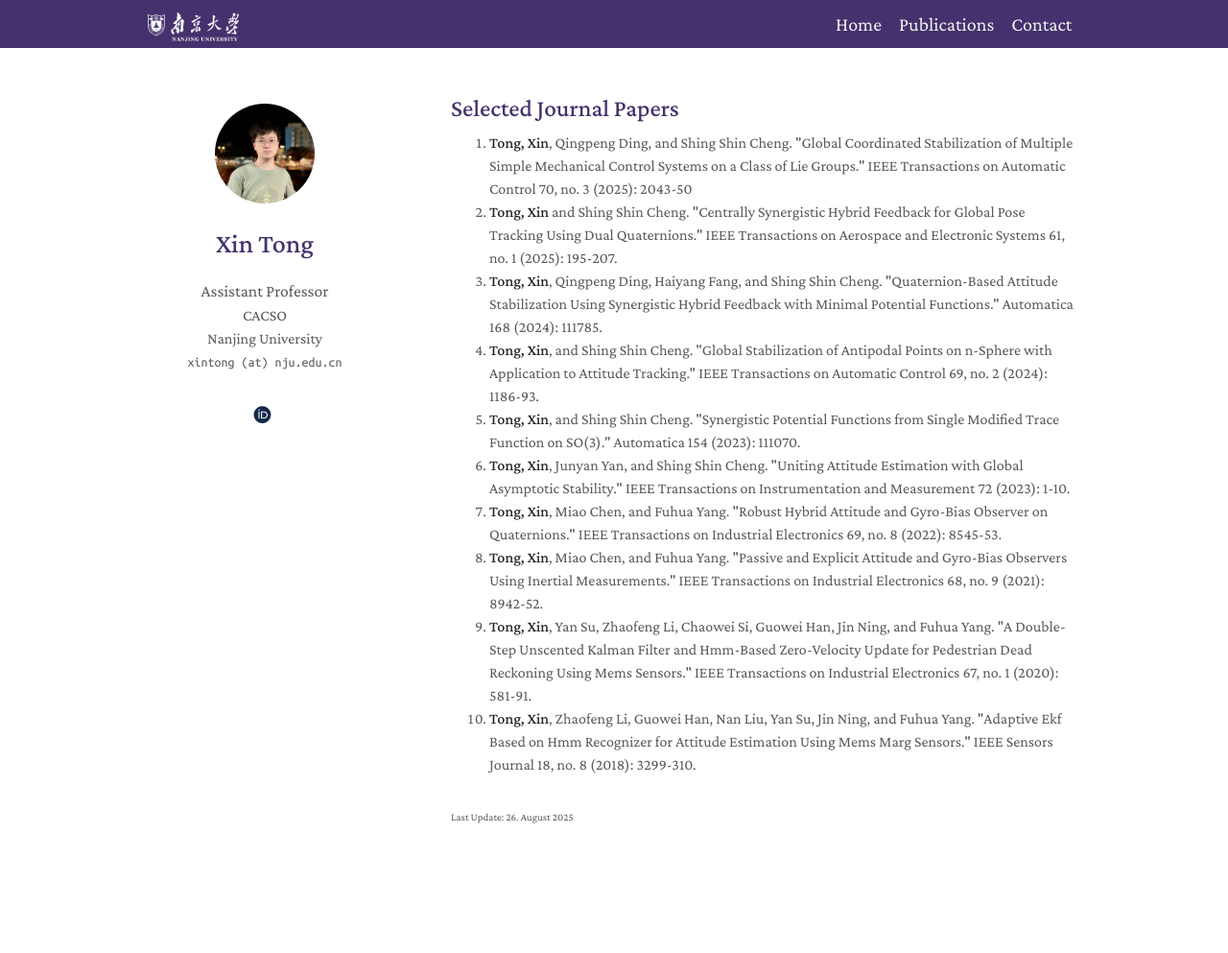
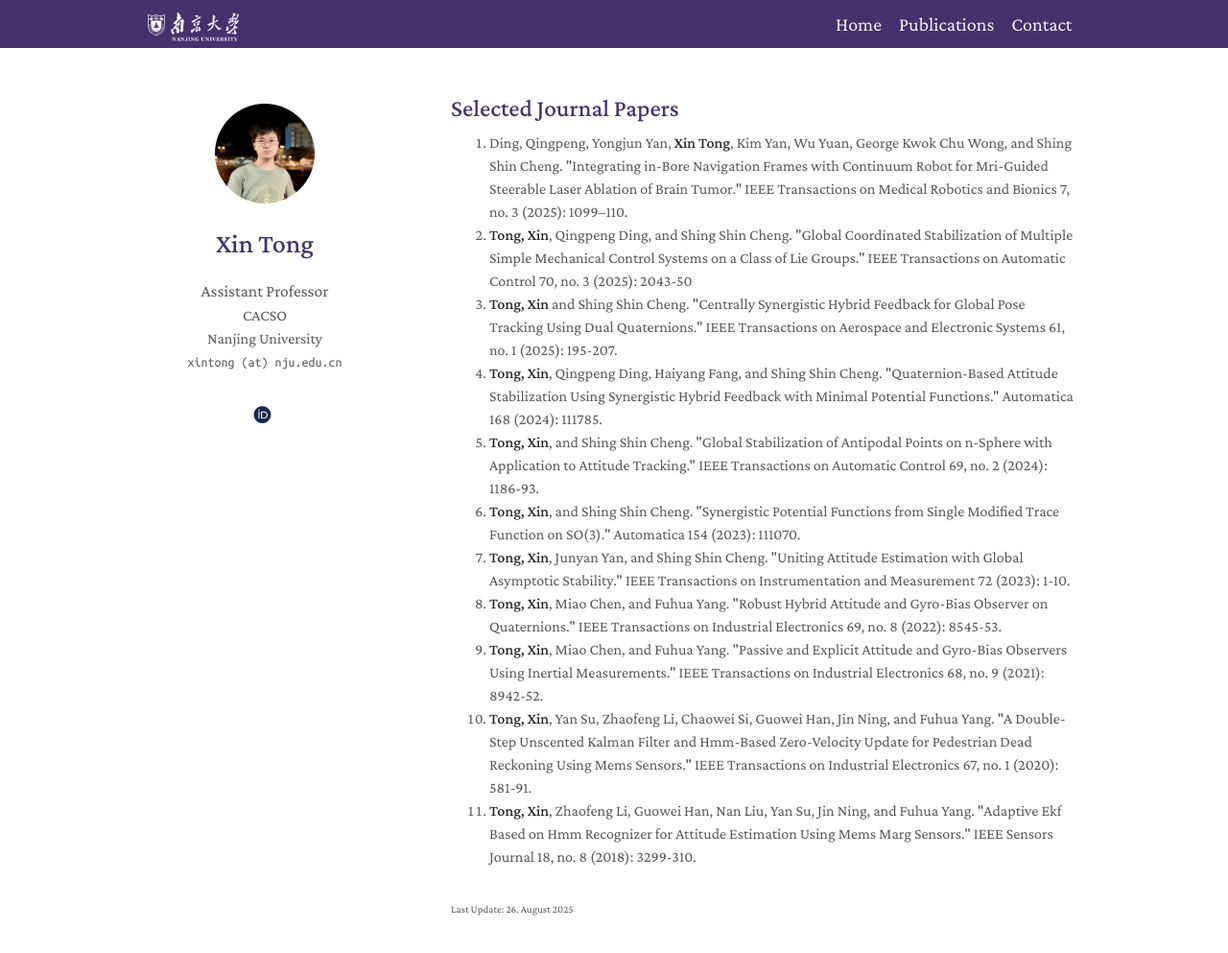
Before and after one commit to xtongin/xtongin.github.io, a Jekyll site: the page built from publications.md, in a window 1280 px wide and 1008 px high. Shown: the top 993 px of the window at 96% size. Built offline with Jekyll 4.4.1, drawn with Linux system fonts in a browser that asks for light colours; a style sheet for code colours, icons or effects is not loaded.

Commit message:
update publication Aug 26 2025

```diff
--- a/_includes/pubJournal.md
+++ b/_includes/pubJournal.md
@@ -4,6 +4,7 @@
 
 
 <ol style="margin:0 0 5px;">
+  <li><a href="https://ieeexplore.ieee.org/document/11112788"><autocolor>Ding, Qingpeng, Yongjun Yan, <strong>Xin Tong</strong>, Kim Yan, Wu Yuan, George Kwok Chu Wong, and Shing Shin Cheng. "Integrating in-Bore Navigation Frames with Continuum Robot for Mri-Guided Steerable Laser Ablation of Brain Tumor." IEEE Transactions on Medical Robotics and Bionics 7, no. 3 (2025): 1099–110.</autocolor></a></li>
   <li><a href="https://ieeexplore.ieee.org/document/10735354"><autocolor><strong>Tong, Xin</strong>, Qingpeng Ding, and Shing Shin Cheng. "Global Coordinated Stabilization of Multiple Simple Mechanical Control Systems on a Class of Lie Groups." IEEE Transactions on Automatic Control 70, no. 3 (2025): 2043-50</autocolor></a></li>
   <li><a href="https://ieeexplore.ieee.org/document/10645234"><autocolor><strong>Tong, Xin</strong> and Shing Shin Cheng. "Centrally Synergistic Hybrid Feedback for Global Pose Tracking Using Dual Quaternions." IEEE Transactions on Aerospace and Electronic Systems 61, no. 1 (2025): 195-207.</autocolor></a></li>
   <li><a href="https://doi.org/10.1016/j.automatica.2024.111785"><autocolor><strong>Tong, Xin</strong>, Qingpeng Ding, Haiyang Fang, and Shing Shin Cheng. "Quaternion-Based Attitude Stabilization Using Synergistic Hybrid Feedback with Minimal Potential Functions." Automatica 168 (2024): 111785.</autocolor></a></li>
```
